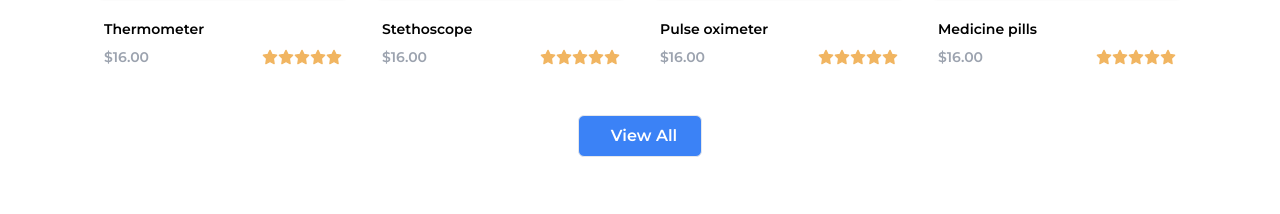
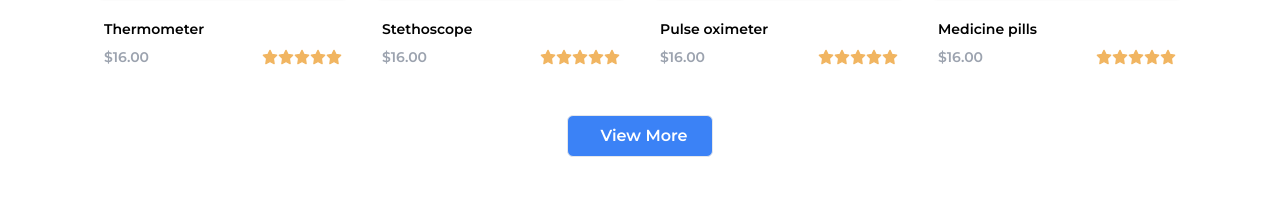
Before and after one commit to rahat2020/Medicare, a Next.js app: page / in a window 1280 px wide. Shown: the part 5462-5676 px from the top of the page. Built offline with nearby package versions, Linux system fonts and the light colour scheme.

Commit message:
Products button updated

```diff
--- a/src/components/Home/Products.jsx
+++ b/src/components/Home/Products.jsx
@@ -16,7 +16,7 @@ const Products = () => {
           ))
         }
       </div>
-      <AppButton href={"/products"} text={"View All"} customStyles={"w-fit flex justify-center mx-auto mt-12 bg-blue-500 hover:bg-blue-600 text-white"}/>
+      <AppButton href={"/products"} text={"View More"} customStyles={"w-fit flex justify-center mx-auto mt-12 bg-blue-500 hover:bg-blue-600 text-white"}/>
     </div>
   )
 }
```
